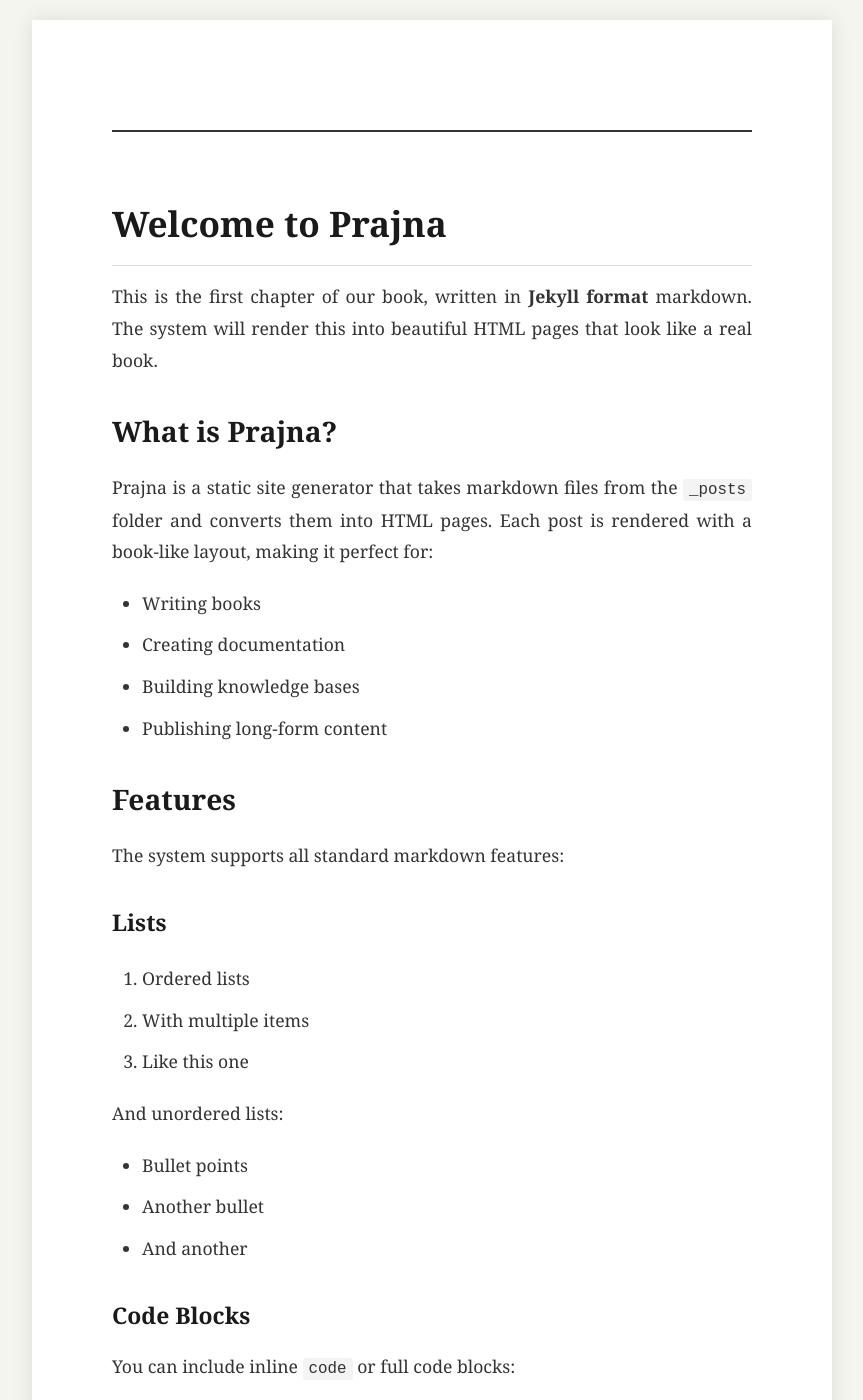
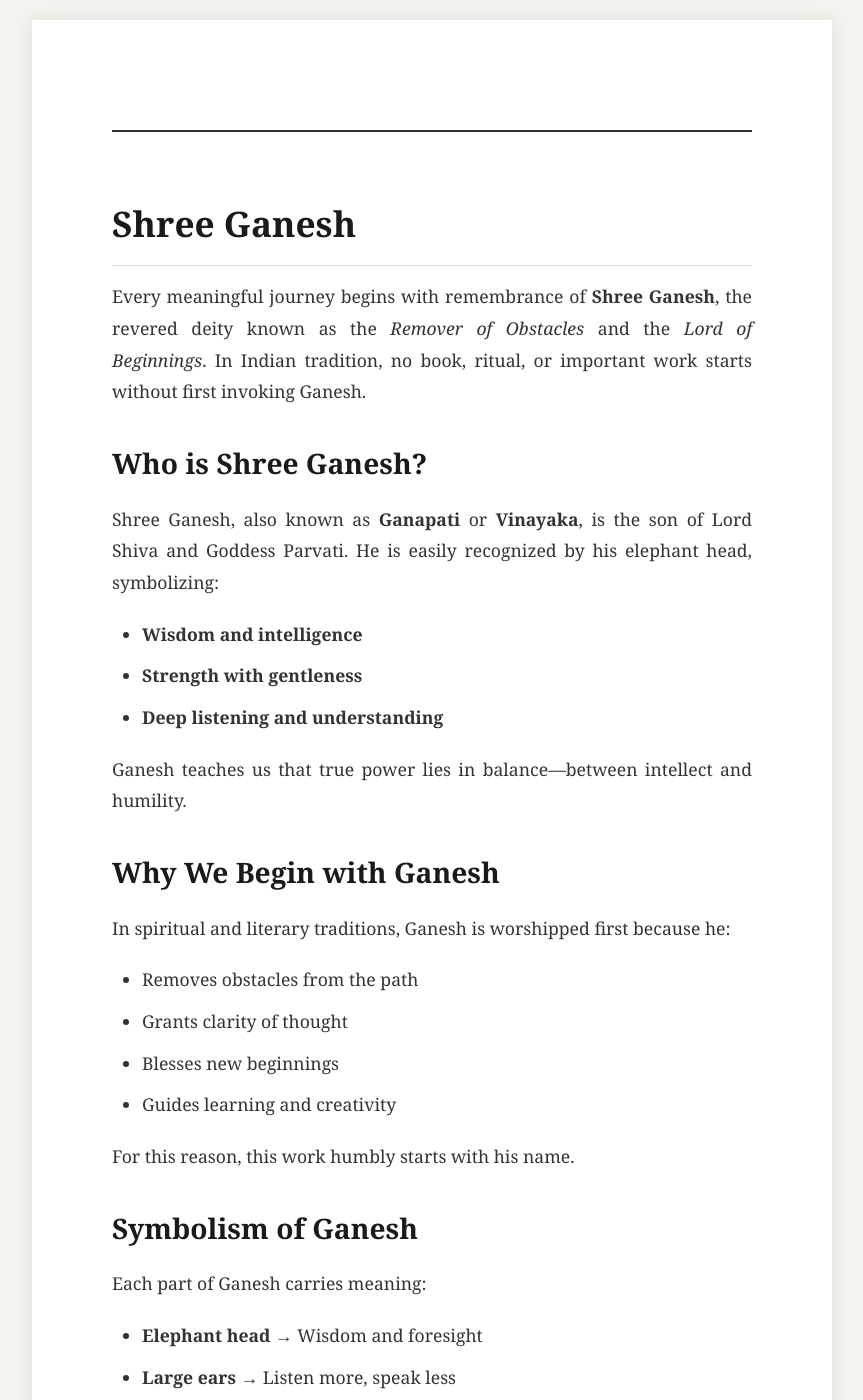
Before and after one commit to rockerritesh/prajna, a Jekyll site: the page built from _posts/2024-01-01-chapter-1-the-beginning.md, in a window 1280 px wide and 1400 px high. Shown: the whole window, without its empty margins (208-1071 px from the left). Built offline with Jekyll 4.4.1, drawn with Linux system fonts in a browser that asks for light colours; some of the changed text lies outside the part shown.

Commit message:
Revise post to focus on Shree Ganesh
Updated the title, date, author, and description to reflect a new theme centered around Shree Ganesh. Revised content to introduce Ganesh and his significance in the context of the journey.

`````diff
--- a/_posts/2024-01-01-chapter-1-the-beginning.md
+++ b/_posts/2024-01-01-chapter-1-the-beginning.md
@@ -1,62 +1,70 @@
 ---
 layout: post
-title: "Chapter 1: The Beginning"
-date: 2024-01-01
-author: "Prajna Author"
-description: "An introduction to the journey"
+title: "Shree Ganesh: The Auspicious Beginning"
+date: 2024-01-02
+author: "Rocker Ritesh"
+description: "Invoking wisdom, remover of obstacles"
 ---
 
-# Welcome to Prajna
+# Shree Ganesh
 
-This is the first chapter of our book, written in **Jekyll format** markdown. The system will render this into beautiful HTML pages that look like a real book.
+Every meaningful journey begins with remembrance of **Shree Ganesh**, the revered deity known as the *Remover of Obstacles* and the *Lord of Beginnings*. In Indian tradition, no book, ritual, or important work starts without first invoking Ganesh.
 
-## What is Prajna?
+## Who is Shree Ganesh?
 
-Prajna is a static site generator that takes markdown files from the `_posts` folder and converts them into HTML pages. Each post is rendered with a book-like layout, making it perfect for:
+Shree Ganesh, also known as **Ganapati** or **Vinayaka**, is the son of Lord Shiva and Goddess Parvati. He is easily recognized by his elephant head, symbolizing:
 
-- Writing books
-- Creating documentation
-- Building knowledge bases
-- Publishing long-form content
+- **Wisdom and intelligence**
+- **Strength with gentleness**
+- **Deep listening and understanding**
 
-## Features
+Ganesh teaches us that true power lies in balance—between intellect and humility.
 
-The system supports all standard markdown features:
+## Why We Begin with Ganesh
 
-### Lists
+In spiritual and literary traditions, Ganesh is worshipped first because he:
 
-1. Ordered lists
-2. With multiple items
-3. Like this one
+- Removes obstacles from the path
+- Grants clarity of thought
+- Blesses new beginnings
+- Guides learning and creativity
 
-And unordered lists:
+For this reason, this work humbly starts with his name.
 
-- Bullet points
-- Another bullet
-- And another
+## Symbolism of Ganesh
 
-### Code Blocks
+Each part of Ganesh carries meaning:
 
-You can include inline `code` or full code blocks:
+- **Elephant head** → Wisdom and foresight
+- **Large ears** → Listen more, speak less
+- **Small eyes** → Focus and concentration
+- **Broken tusk** → Sacrifice for higher purpose
+- **Modak (sweet)** → Reward of knowledge and discipline
 
-```python
-def hello_world():
-    print("Hello, Prajna!")
+## Ganesh Mantra
+
+A simple invocation often recited before starting any work:
+
+```text
+ॐ गं गणपतये नमः
+Om Gam Ganapataye Namaha
+````
+
+This mantra invokes inner strength and removes mental and external barriers.
+
+## A Spiritual Beginning
+
+Just as this book begins with intention, reflection, and purpose, remembering Shree Ganesh reminds us to move forward with:
+
+* Humility
+* Patience
+* Wisdom
+* Devotion
+
+May Shree Ganesh bless this journey with success, understanding, and peace.
+
+
+
 ```
-
-### Quotes
-
-> "The journey of a thousand miles begins with a single step."
->
-> — Ancient Proverb
-
-## Getting Started
-
-To use Prajna, simply:
-
-1. Create markdown files in the `_posts` folder
-2. Use Jekyll front matter (YAML between `---` markers)
-3. Run the `prajna.py` script
-4. Find your rendered HTML in the `_site` folder
-
-That's it! Your content will be beautifully formatted and ready to share.
+**॥ शुभारम्भ ॥**
+```
`````
